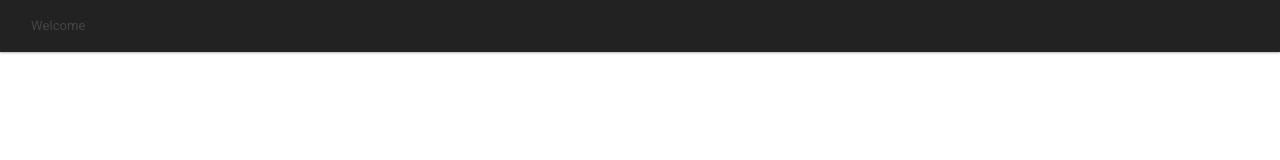
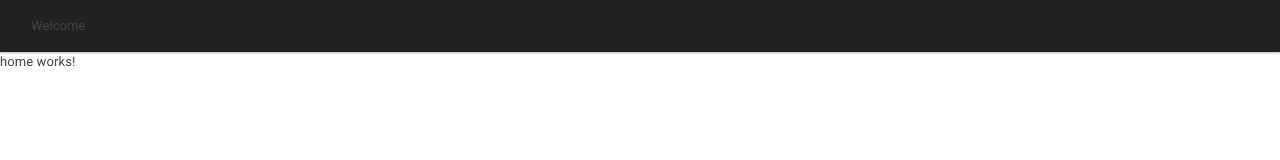
Before and after one commit to Brocel/Enjeu-Angular-FrontEnd, an Angular app: page /home in a window 1280 px wide. Before the commit this address led to /. Shown: the top 160 px of the page. Built offline with nearby package versions, Linux system fonts and the light colour scheme.

Commit message:
create home component in protected module + route

```diff
--- a/src/app/protected/home/home.module.ts
+++ b/src/app/protected/home/home.module.ts
@@ -1,10 +1,13 @@
 import { NgModule } from '@angular/core';
 import { SharedModule } from '@shared/shared.module';
+import { HomeComponent } from './home/home.component';
 
 
 
 @NgModule({
-  declarations: [],
+  declarations: [
+    HomeComponent
+  ],
   imports: [
     SharedModule
   ]
--- /dev/null
+++ b/src/app/protected/home/home/home.component.html
@@ -0,0 +1 @@
+<p>home works!</p>
--- /dev/null
+++ b/src/app/protected/home/home/home.component.ts
@@ -0,0 +1,15 @@
+import { Component, OnInit } from '@angular/core';
+
+@Component({
+  selector: 'enjeu-home',
+  templateUrl: './home.component.html',
+  styleUrls: ['./home.component.scss']
+})
+export class HomeComponent implements OnInit {
+
+  constructor() { }
+
+  ngOnInit(): void {
+  }
+
+}
--- a/src/app/protected/protected-routing.module.ts
+++ b/src/app/protected/protected-routing.module.ts
@@ -1,7 +1,10 @@
 import { NgModule } from '@angular/core';
 import { RouterModule, Routes } from '@angular/router';
+import { HomeComponent } from '@protected/home/home/home.component';
 
-const routes: Routes = [];
+const routes: Routes = [
+  { path: 'home', component: HomeComponent }
+];
 
 @NgModule({
   imports: [RouterModule.forChild(routes)],
--- a/src/app/public/public-routing.module.ts
+++ b/src/app/public/public-routing.module.ts
@@ -3,7 +3,7 @@
 import { WelcomeComponent } from '@public/welcome/welcome/welcome.component';
 
 const routes: Routes = [
-  { path: 'welcome', component: WelcomeComponent }, // matching welcome route with welcome component
+  { path: 'welcome', component: WelcomeComponent } // matching welcome route with welcome component
 ];
 
 @NgModule({
```
Also changed, not shown: src/app/protected/home/home/home.component.scss (added).
